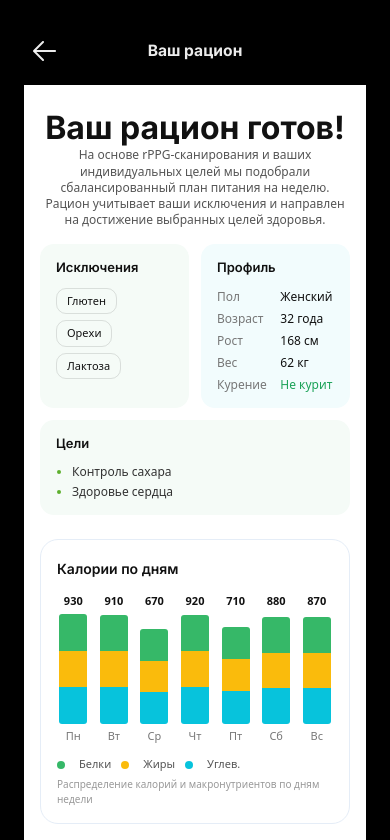
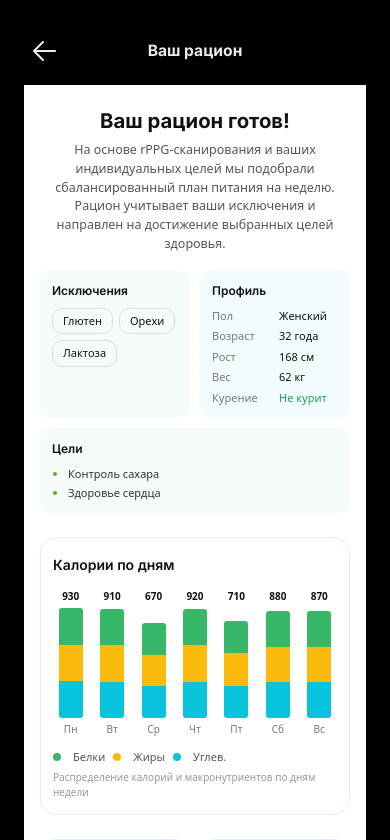
Before and after one commit to NikitaBest/X5, a React (Vite) app: page /nutrition-report in a window 390 px wide. Shown: the top 840 px of the page. Built offline with nearby package versions, Linux system fonts and the light colour scheme; no server answers.

Commit message:
редактирование заголовка

```diff
--- a/src/components/NutritionReport.css
+++ b/src/components/NutritionReport.css
@@ -29,15 +29,15 @@
   font-size: 20px;
 }
 
-.nutrition-report-title {
+.nutrition-report .nutrition-report-title {
   margin: 0 0 8px;
-  font-size: 22px;
+  font-size: clamp(16px, 5.2vw, 22px);
   font-weight: 700;
 }
 
-.nutrition-report-subtitle {
+.nutrition-report .nutrition-report-subtitle {
   margin: 0;
-  font-size: 13px;
+  font-size: clamp(12px, 3.2vw, 13px);
   line-height: 1.5;
   color: #555555;
 }
@@ -377,14 +377,19 @@
 
   .nutrition-report-top-cards {
     grid-template-columns: repeat(2, minmax(0, 1fr));
+    gap: 10px;
   }
 
   .nutrition-report-top-cards .nutrition-report-card {
     text-align: left;
+    padding: 12px 12px;
+    border-radius: 12px;
   }
 
   .nutrition-report-top-cards .nutrition-report-card-title {
     text-align: left;
+    font-size: 12px;
+    margin-bottom: 8px;
   }
 
   .nutrition-report-top-cards .nutrition-report-tags {
@@ -394,11 +399,15 @@
   .nutrition-report-top-cards .nutrition-report-profile-grid {
     justify-items: start;
     text-align: left;
+    grid-template-columns: 1fr 1fr;
+    column-gap: 8px;
+    font-size: 11px;
   }
 
   .nutrition-report-top-cards .nutrition-report-goals {
     padding-left: 16px;
     text-align: left;
+    font-size: 11px;
   }
 
   .nutrition-report-top-cards .nutrition-report-card:nth-child(3) {
@@ -435,6 +444,7 @@
   .nutrition-report-bju-row {
     gap: 8px;
     margin-bottom: 6px;
+    flex-wrap: wrap;
   }
 
   .nutrition-report-bju-grams {
@@ -444,4 +454,65 @@
   .nutrition-report-bju-label {
     font-size: 10px;
   }
+
+  .nutrition-report-calories {
+    padding: 16px 12px 14px;
+    border-radius: 16px;
+  }
+
+  .nutrition-report-bars {
+    gap: 6px;
+  }
+
+  .nutrition-report-bar-stack {
+    width: 24px;
+  }
+
+  .nutrition-report-bar-total,
+  .nutrition-report-bar-label {
+    font-size: 10px;
+  }
+
+  .nutrition-report-legend {
+    flex-wrap: wrap;
+    gap: 8px;
+    justify-content: flex-start;
+  }
 }
+
+@media (max-width: 360px) {
+  .nutrition-report {
+    padding: 20px 12px 28px;
+  }
+
+  .nutrition-report-top-cards {
+    gap: 8px;
+  }
+
+  .nutrition-report-top-cards .nutrition-report-card {
+    padding: 10px 10px;
+  }
+
+  .nutrition-report-tag {
+    padding: 3px 8px;
+    border-radius: 8px;
+    font-size: 10px;
+  }
+
+  .nutrition-report-bar-stack {
+    width: 22px;
+  }
+
+  .nutrition-report-kcal-value {
+    font-size: 22px;
+  }
+
+  .nutrition-report-bju-grams {
+    font-size: 13px;
+  }
+
+  .nutrition-report-bju-label,
+  .nutrition-report-bju-caption {
+    font-size: 9px;
+  }
+}
```
